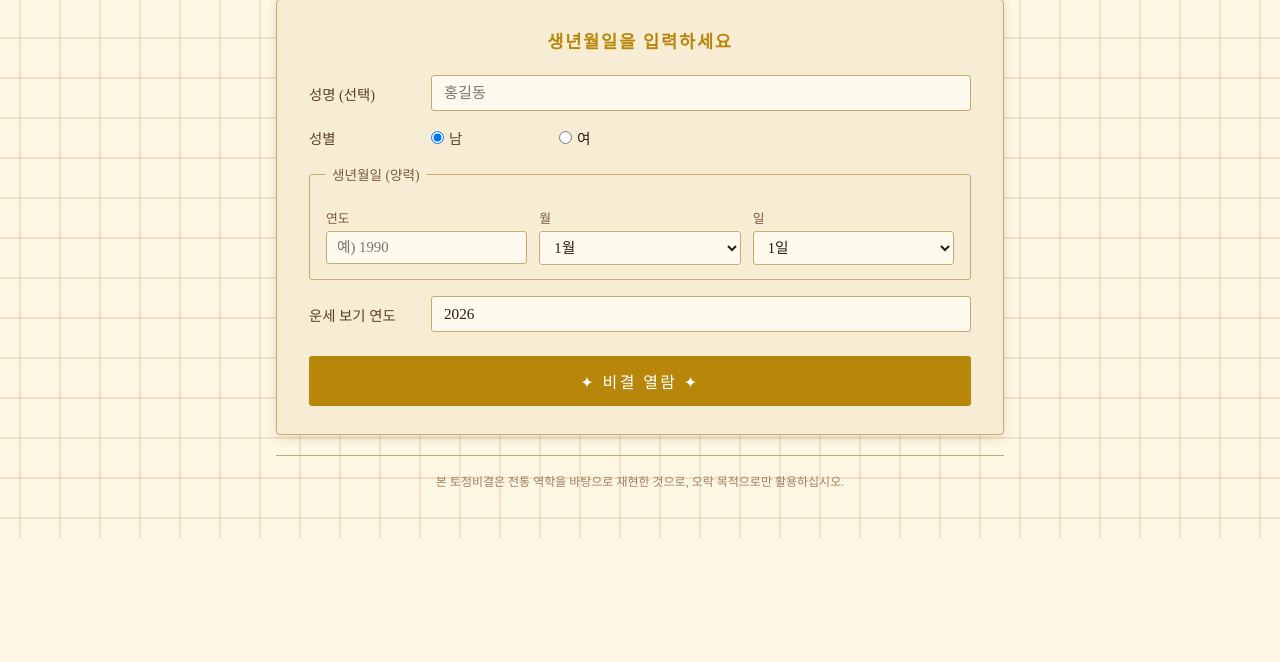
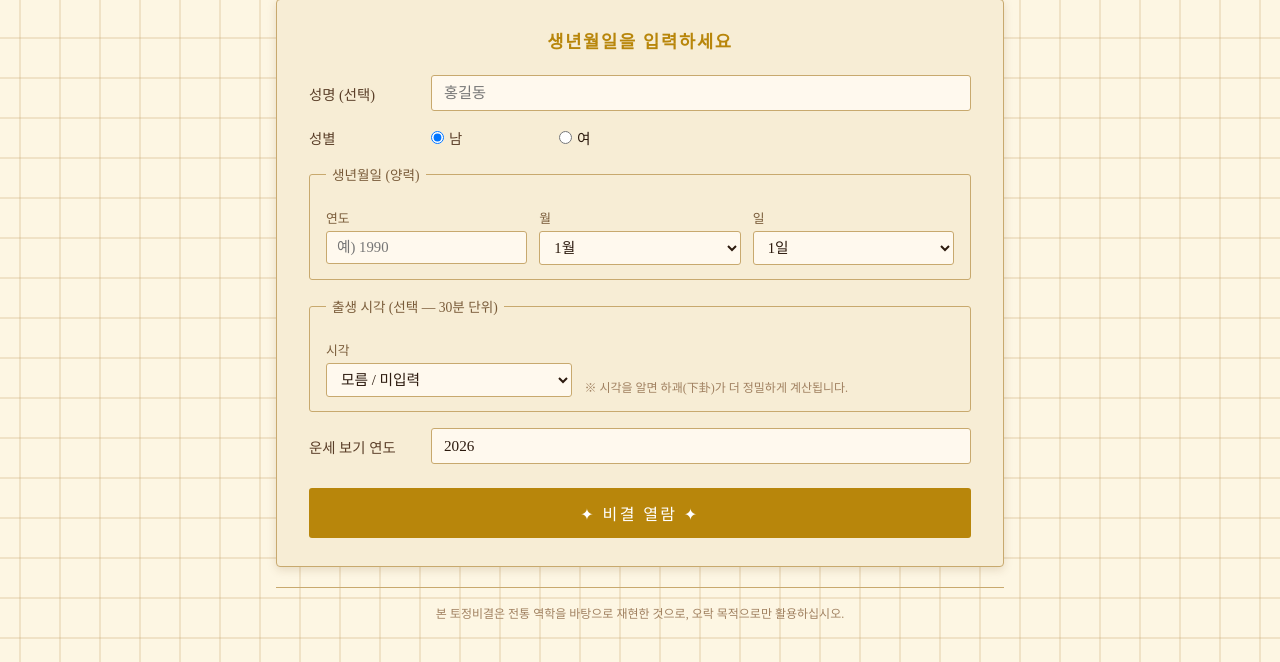
Before and after one commit to kero8688-cell/tojeong, a FastAPI app: page / in a window 1280 px wide. Shown: the part 262-924 px from the top of the page. Before the commit the page ends 800 px from the top, so only its background shows below. Run offline with FastAPI, Linux system fonts and the light colour scheme.

Commit message:
feat: 출생 시각 입력 기능 추가 (30분 단위)
- 입력 폼에 출생 시각 선택 필드 추가 (00:00~23:30, 30분 간격 / 모름 옵션)
- 출생 시각 → 12지 시(子~亥) 변환 로직 추가 (calculator.py)
- 시주(時柱) 인덱스를 하괘 계산에 반영하여 정밀도 향상
- 결과 페이지에 출생 시각 및 해당 시(時) 이름 표시

Co-Authored-By: Claude Sonnet 4.6 <noreply@anthropic.com>

```diff
--- a/app/calculator.py
+++ b/app/calculator.py
@@ -3,7 +3,7 @@
 
 상괘(1-8): (세수 + 음력 생월) % 8  — 0이면 8
 중괘(1-6): 음력 생월 % 6           — 0이면 6
-하괘(1-3): 음력 생일 % 3           — 0이면 3
+하괘(1-3): (음력 생일 + 시주) % 3  — 0이면 3  (시주 미입력 시 0)
 
 144가지 조합 = 8 × 6 × 3
 """
@@ -24,28 +24,42 @@ HA_GWE_NAMES = {
     1: "초(初)", 2: "중(中)", 3: "말(末)",
 }
 
+# 12지 시(時) — 2시간 단위
+SI_NAMES = {
+    0: "자시(子時) 23:00~01:00",
+    1: "축시(丑時) 01:00~03:00",
+    2: "인시(寅時) 03:00~05:00",
+    3: "묘시(卯時) 05:00~07:00",
+    4: "진시(辰時) 07:00~09:00",
+    5: "사시(巳時) 09:00~11:00",
+    6: "오시(午時) 11:00~13:00",
+    7: "미시(未時) 13:00~15:00",
+    8: "신시(申時) 15:00~17:00",
+    9: "유시(酉時) 17:00~19:00",
+    10: "술시(戌時) 19:00~21:00",
+    11: "해시(亥時) 21:00~23:00",
+}
+
+
+def hour_to_si(hour: int) -> int:
+    """시각(0~23) → 12지 시 인덱스(0~11)"""
+    if hour == 0 or hour == 23:
+        return 0  # 자시
+    return (hour + 1) // 2
+
 
 def calculate_gwe(
     birth_solar_year: int,
     birth_solar_month: int,
     birth_solar_day: int,
     target_year: int,
+    birth_hour: int = -1,   # -1: 모름, 0~23: 출생 시각
+    birth_minute: int = 0,  # 0 또는 30
 ) -> dict:
     """
-    양력 생년월일과 운세 대상 연도를 받아 괘를 계산합니다.
+    양력 생년월일(+출생 시각)과 운세 대상 연도를 받아 괘를 계산합니다.
 
-    Returns:
-        {
-            "sang": int,   # 상괘 (1-8)
-            "jung": int,   # 중괘 (1-6)
-            "ha":   int,   # 하괘 (1-3)
-            "key":  str,   # ex) "3-2-1"
-            "lunar": dict, # 음력 생년월일
-            "age":  int,   # 세수
-            "sang_name": str,
-            "jung_name": str,
-            "ha_name":   str,
-        }
+    birth_hour == -1 이면 시각 미입력으로 처리 (시주 보정 없음).
     """
     lunar = solar_to_lunar(birth_solar_year, birth_solar_month, birth_solar_day)
     age = get_korean_age(lunar["year"], target_year)
@@ -58,9 +72,23 @@ def calculate_gwe(
     if jung == 0:
         jung = 6
 
-    ha = lunar["day"] % 3
+    # 시주 보정: 출생 시각이 있으면 12지 시 인덱스를 하괘에 반영
+    si_index = -1
+    si_name = "모름"
+    if birth_hour >= 0:
+        si_index = hour_to_si(birth_hour)
+        si_name = SI_NAMES[si_index]
+        ha = (lunar["day"] + si_index) % 3
+    else:
+        ha = lunar["day"] % 3
     if ha == 0:
         ha = 3
+
+    # 출생 시각 표시 문자열
+    if birth_hour >= 0:
+        birth_time_str = f"{birth_hour:02d}:{birth_minute:02d}"
+    else:
+        birth_time_str = "모름"
 
     return {
         "sang": sang,
@@ -72,4 +100,7 @@ def calculate_gwe(
         "sang_name": SANG_GWE_NAMES[sang],
         "jung_name": JUNG_GWE_NAMES[jung],
         "ha_name": HA_GWE_NAMES[ha],
+        "si_index": si_index,
+        "si_name": si_name,
+        "birth_time_str": birth_time_str,
     }
--- a/main.py
+++ b/main.py
@@ -31,15 +31,26 @@ async def index(request: Request):
 @app.post("/result", response_class=HTMLResponse)
 async def result(
     request: Request,
-    birth_year:  int  = Form(...),
-    birth_month: int  = Form(...),
-    birth_day:   int  = Form(...),
-    target_year: int  = Form(...),
-    gender:      str  = Form("남"),
-    name:        str  = Form(""),
+    birth_year:   int  = Form(...),
+    birth_month:  int  = Form(...),
+    birth_day:    int  = Form(...),
+    target_year:  int  = Form(...),
+    gender:       str  = Form("남"),
+    name:         str  = Form(""),
+    birth_time:   str  = Form("-1"),   # "-1": 모름, "HH:MM" 형식
 ):
+    # 출생 시각 파싱
+    birth_hour, birth_minute = -1, 0
+    if birth_time and birth_time != "-1":
+        try:
+            h, m = birth_time.split(":")
+            birth_hour, birth_minute = int(h), int(m)
+        except ValueError:
+            pass
+
     try:
-        gwe = calculate_gwe(birth_year, birth_month, birth_day, target_year)
+        gwe = calculate_gwe(birth_year, birth_month, birth_day, target_year,
+                            birth_hour, birth_minute)
     except Exception as e:
         raise HTTPException(status_code=400, detail=f"날짜 변환 오류: {e}")
 
@@ -63,6 +74,7 @@ async def result(
         "name":        name or "귀하",
         "gender":      gender,
         "birth":       f"{birth_year}년 {birth_month}월 {birth_day}일 (양력)",
+        "birth_time":  gwe["birth_time_str"],
         "target_year": target_year,
         "gwe":         gwe,
         "fortune":     fortune,
--- a/static/style.css
+++ b/static/style.css
@@ -271,6 +271,13 @@ body {
   border-top: 1px solid var(--border);
 }
 
+/* ── 시각 힌트 ──────────────────────────── */
+.time-hint {
+  font-size: 0.75rem;
+  color: #a08060;
+  line-height: 1.5;
+}
+
 /* ── 반응형 ─────────────────────────────── */
 @media (max-width: 520px) {
   .site-header h1 { font-size: 2rem; }
--- a/templates/index.html
+++ b/templates/index.html
@@ -58,6 +58,26 @@
           </div>
         </fieldset>
 
+        <fieldset class="fieldset">
+          <legend>출생 시각 (선택 — 30분 단위)</legend>
+          <div class="date-row">
+            <div class="date-field" style="flex:2">
+              <label>시각</label>
+              <select name="birth_time">
+                <option value="-1">모름 / 미입력</option>
+                {% for h in range(0, 24) %}
+                  {% for m in [0, 30] %}
+                  <option value="{{ '%02d:%02d' % (h, m) }}">{{ '%02d:%02d' % (h, m) }}</option>
+                  {% endfor %}
+                {% endfor %}
+              </select>
+            </div>
+            <div class="date-field" style="flex:3; justify-content:flex-end; padding-top:18px;">
+              <span class="time-hint">※ 시각을 알면 하괘(下卦)가 더 정밀하게 계산됩니다.</span>
+            </div>
+          </div>
+        </fieldset>
+
         <div class="form-row">
           <label>운세 보기 연도</label>
           <input type="number" name="target_year" min="2000" max="2100"
--- a/templates/result.html
+++ b/templates/result.html
@@ -33,6 +33,7 @@
 
         <div class="info-row">
           <span>생년월일: {{ birth }}</span>
+          <span>출생 시각: {{ birth_time }}{% if gwe.si_index >= 0 %} ({{ gwe.si_name }}){% endif %}</span>
           <span>음력: {{ gwe.lunar.year }}년 {{ gwe.lunar.month }}월 {{ gwe.lunar.day }}일</span>
           <span>세수: {{ gwe.age }}세</span>
         </div>
```
